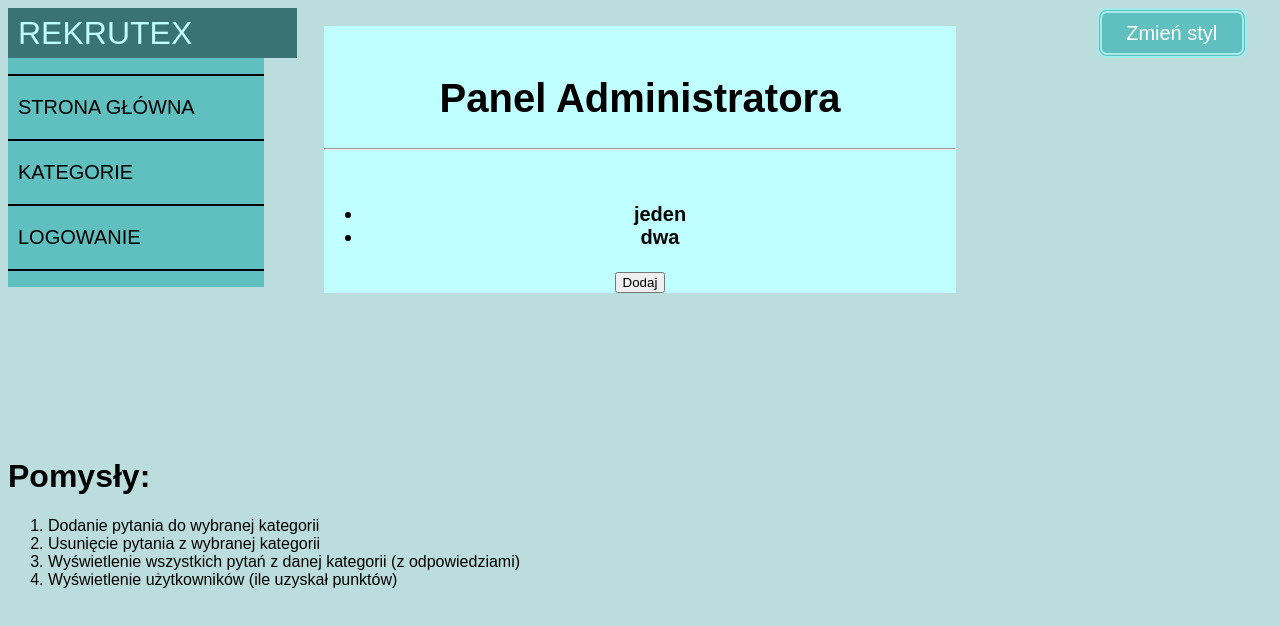
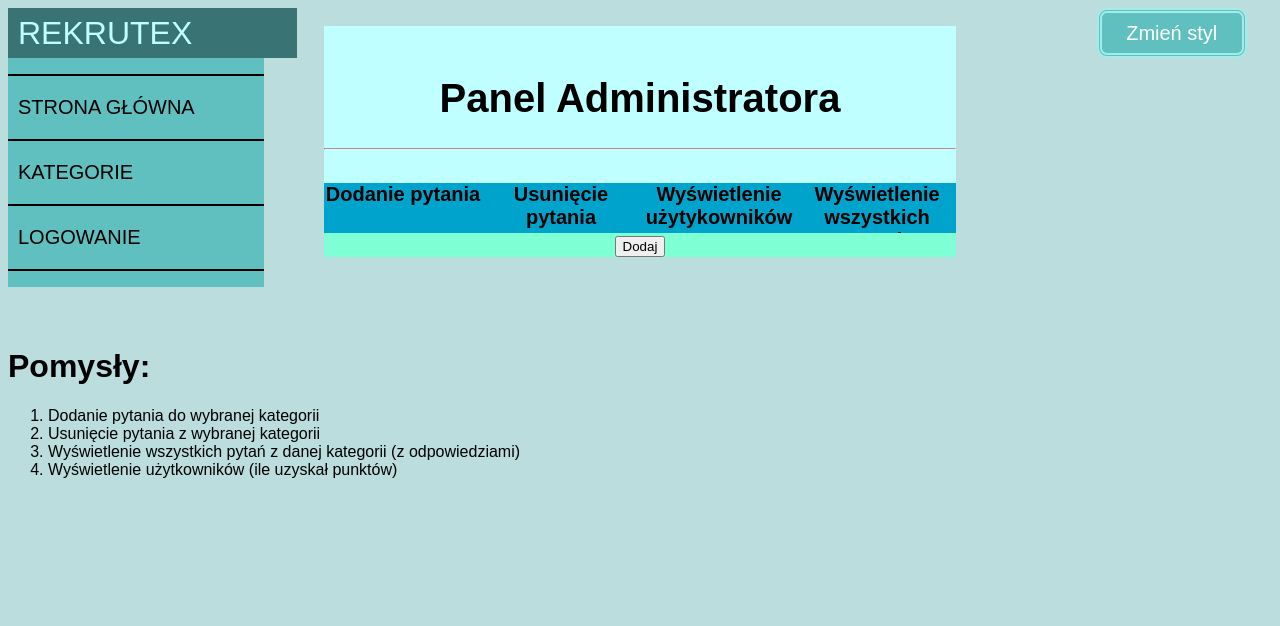
Before and after one commit to AgnieszkaM2/Rekrutex-App, an Angular app in the folder Rekrutex_AngularApp/: page /panel-administratora in a window 1280 px wide. Shown: the top 626 px of the page. Built offline with nearby package versions, Linux system fonts and the light colour scheme.

Commit message:
Panel Admina

```diff
--- a/Rekrutex_AngularApp/src/app/components/panel-administratora/panel-administratora.component.css
+++ b/Rekrutex_AngularApp/src/app/components/panel-administratora/panel-administratora.component.css
@@ -1,3 +1,35 @@
-/* .mat-tab-group {
-    margin-bottom: 48px;
-  } */
+body{
+  margin: 0;
+}
+#div1{
+  height: 50px;
+  width: 25%;
+  background-color: #00a3cc;
+  float: left;
+}
+#div1:hover,#div2:hover,#div3:hover,#div4:hover{
+  background-color: #00a3ff;
+}
+#div2{
+  height: 50px;
+  width: 25%;
+  background-color: #00a3cc;
+  float: left;
+}
+#div3{
+  height: 50px;
+  width: 25%;
+  background-color: #00a3cc;
+  float: left;
+}
+#div4{
+  height: 50px;
+  width: 25%;
+  background-color: #00a3cc;
+  float: left;
+}
+.zakladka-admina{
+  background-color:aquamarine;
+  width:100%;
+  float:right;
+}
--- a/Rekrutex_AngularApp/src/app/components/panel-administratora/panel-administratora.component.html
+++ b/Rekrutex_AngularApp/src/app/components/panel-administratora/panel-administratora.component.html
@@ -3,20 +3,38 @@
     <br>
     <div class="panel-header" align="center"><h1>Panel Administratora</h1><hr></div>
     <br>
-    <ul>
-        <li id="jeden" (click)="tabChange('jeden')">jeden</li>
-        <li id="dwa" (click)="tabChange('dwa')">dwa</li>
-    </ul>
-    <div>
-        <div class="content-value" *ngIf="id === 'jeden'">
-            <div class="zakladka-dodaj" align="center">
-                <button>Dodaj</button>
-            </div>
+    <a>
+        <div id="div1" (click)="tabChange('jeden')">
+            Dodanie pytania
         </div>
-        <div class="content-value" *ngIf="id === 'dwa'">
-            <div class="zakladka-usun" align="center">
-                <button>Usuń</button>
-            </div>
+    </a>
+    <a>
+        <div id="div2" (click)="tabChange('dwa')">
+            Usunięcie pytania
+        </div>
+    </a>
+    <a>
+        <div id="div3" (click)="tabChange('trzy')">
+            Wyświetlenie użytykowników
+        </div>
+    </a>
+    <a>
+        <div id="div4" (click)="tabChange('cztery')">
+            Wyświetlenie wszystkich pytań
+        </div>
+    </a>
+    <div class ="zakladka-admina">
+        <div class="content-value" *ngIf="id === 'jeden'" align="center">
+            <button>Dodaj</button>
+        </div>
+        <div class="content-value" *ngIf="id === 'dwa'" align="center">
+            <button>Usuń</button>
+        </div>
+        <div class="content-value" *ngIf="id === 'trzy'" align="center">
+            <button>Wyświetlenie</button>
+        </div>
+        <div class="content-value" *ngIf="id === 'cztery'" align="center">
+            <button>Wyświetlenie2</button>
         </div>
     </div>
 </div>
```
